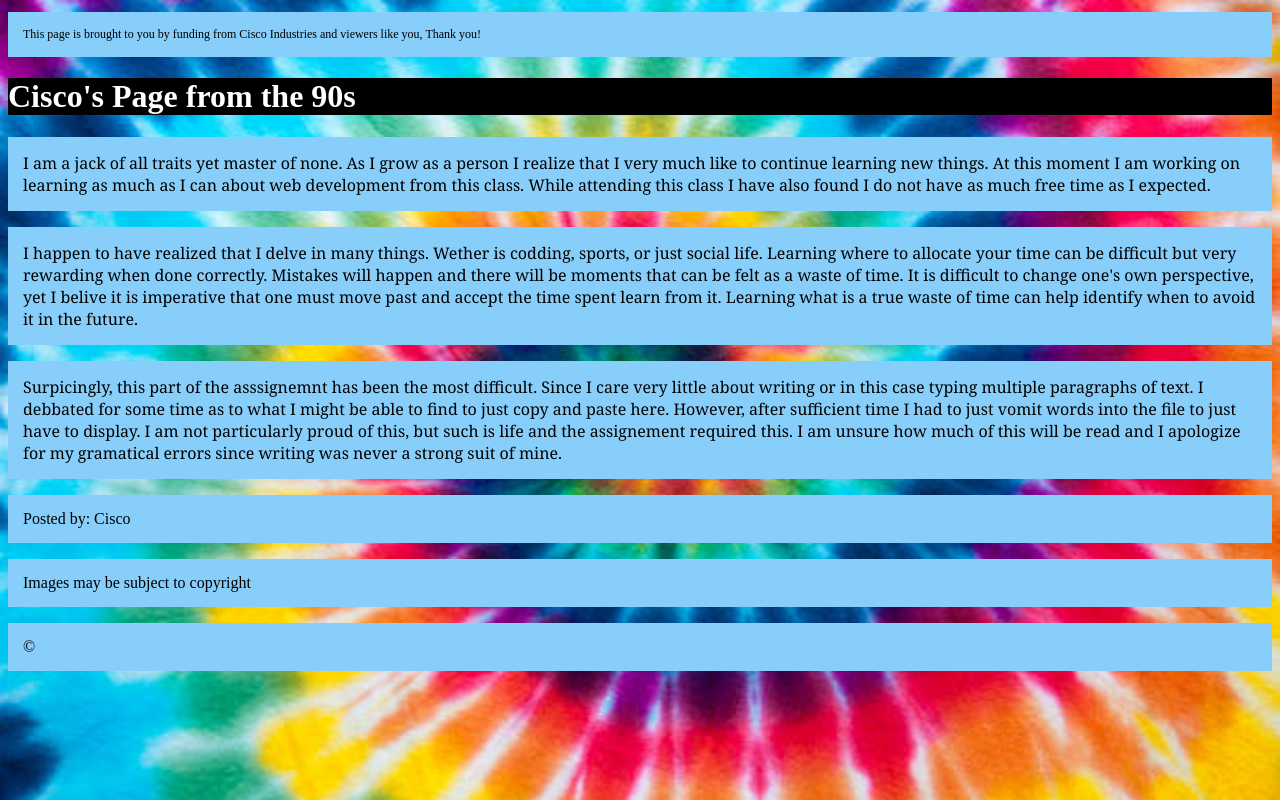
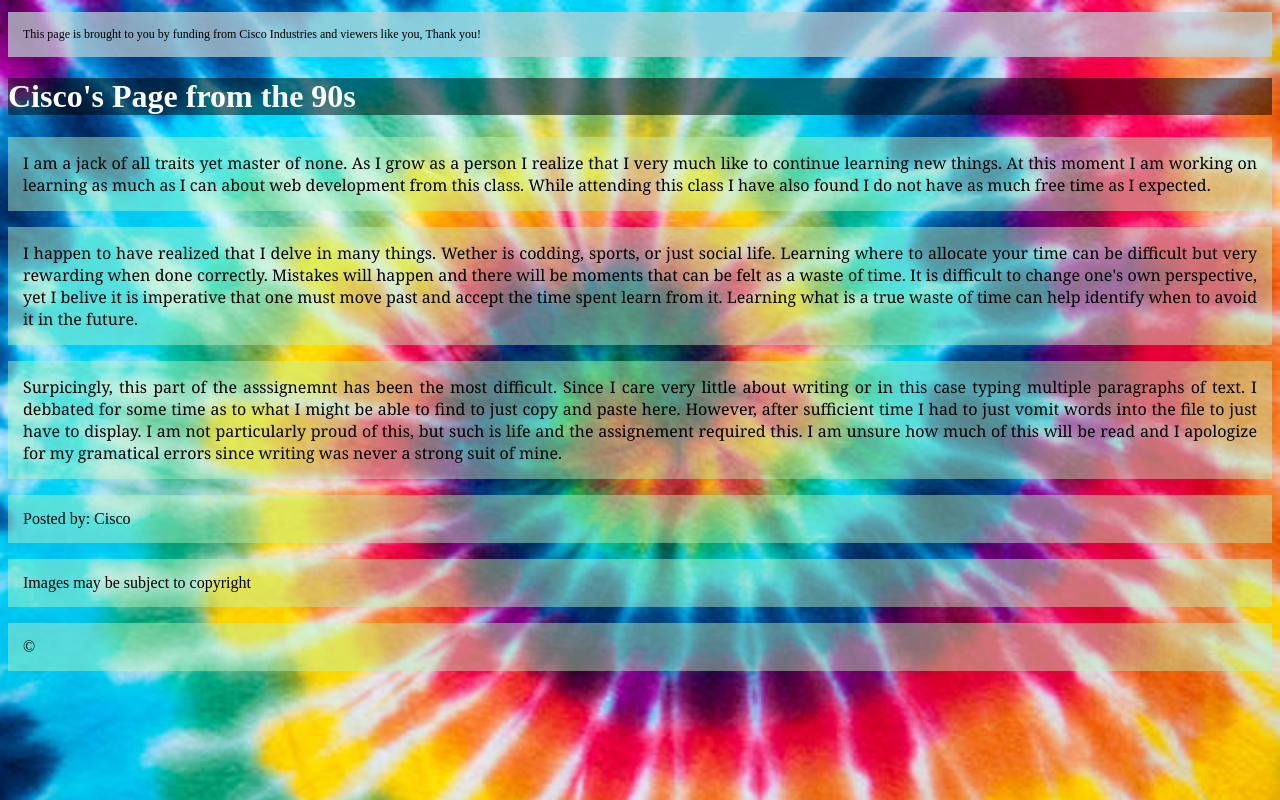
Before and after one commit to Cisco89/html-me-something, a plain HTML site: page index.html in a window 1280 px wide. Drawn offline with Linux system fonts and the light colour scheme.

Commit message:
Fixed opacity on paragraphs

```diff
--- a/styles.css
+++ b/styles.css
@@ -1,5 +1,5 @@
 header {
-    background-color: rgb(187, 143, 245);
+    background-color: rgb(187, 143, 245, 0.5);
     font-size: 12px;
 }
 
@@ -15,14 +15,15 @@ img {
 
 h1 {
     color: white;
-    background:black;
+    background:rgb(0, 0, 0, 0.5);
     padding: 15 px;
 }
+
 p {
     color: black;
     padding: 15px;
-    background-color: lightskyblue;
-
+    background-color: rgba(188, 245, 190, 0.45);
+    text-align: justify;
 }
 
 * {font-family: "Arial black" Gadjet, sans-serif;}
```
